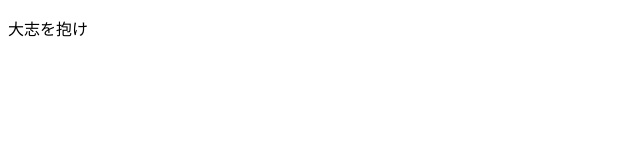
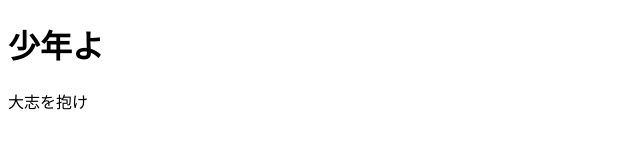
Before and after one commit to FF15borm/Practice, a plain HTML site: page index.html in a window 1280 px wide. Shown: the whole page, without its empty margins (0-640 px from the left). Drawn offline with Linux system fonts and the light colour scheme.

Commit message:
Update index.html

```diff
--- a/index.html
+++ b/index.html
@@ -3,4 +3,5 @@
 <head>
 <meta charset="UTF-8">
   <title>少年よ</title>
+  <h1>少年よ</h1>
 <p>大志を抱け</p>
```
